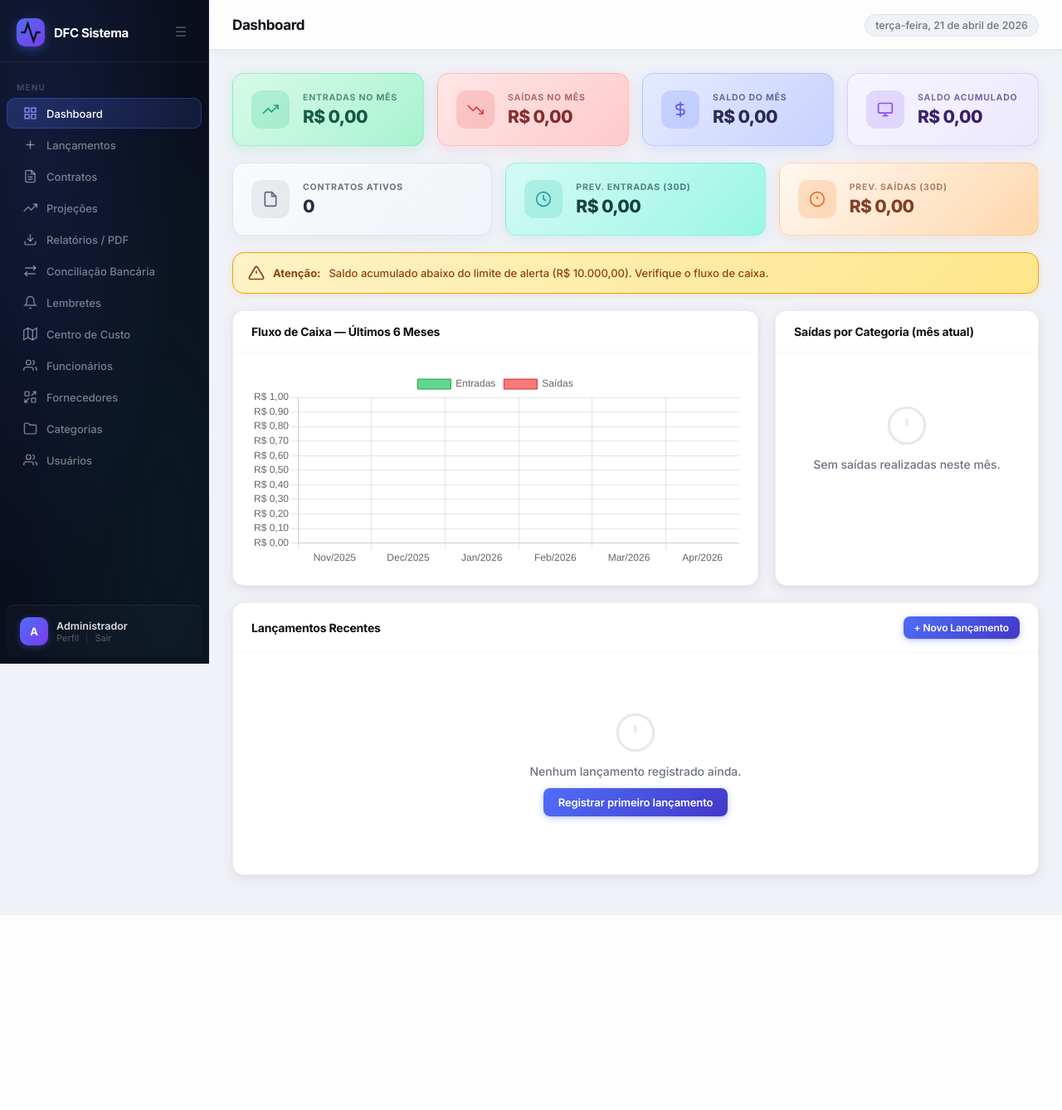
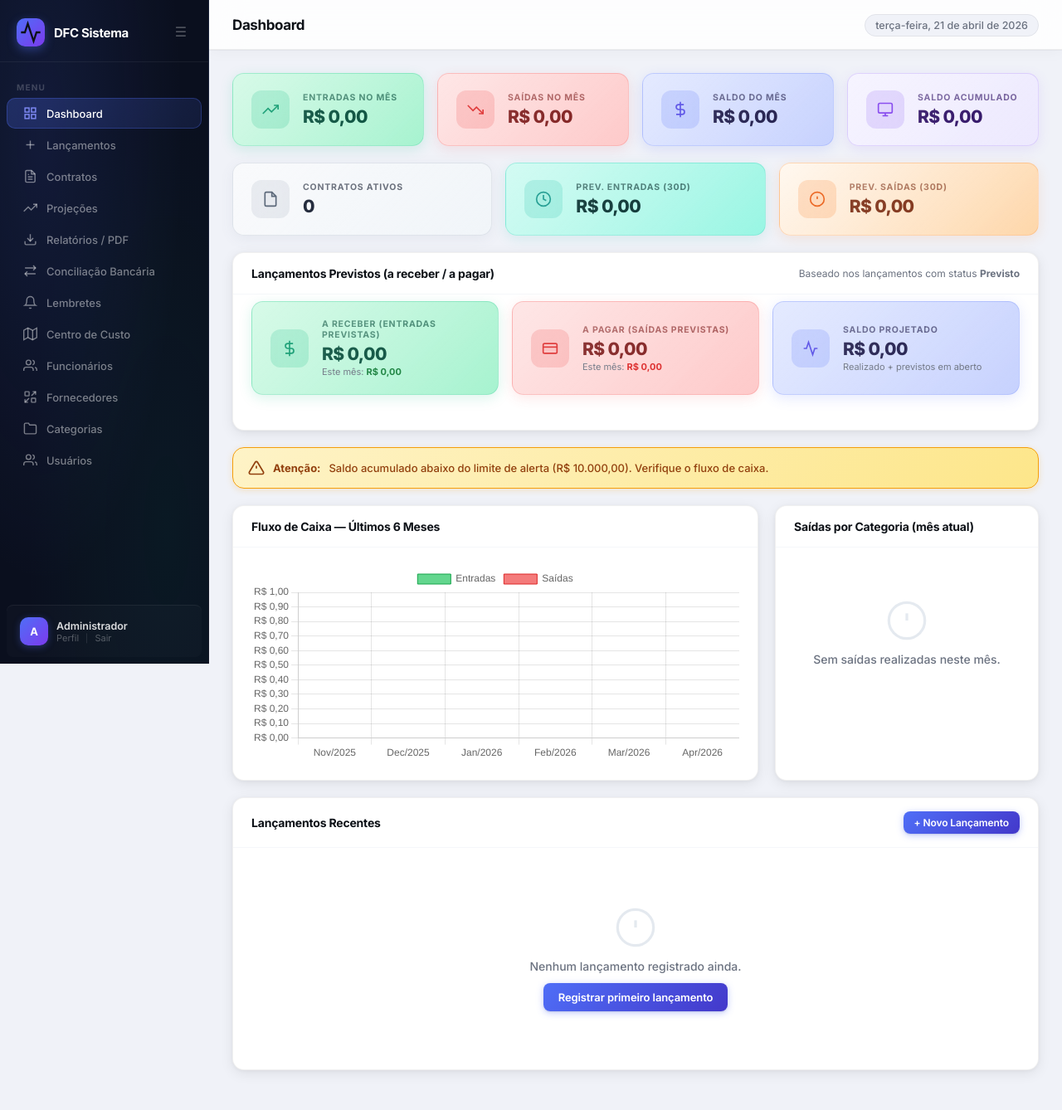
Before and after one commit to Rafinhadev2022/dfc-sistema, a Flask app: page /dashboard in a window 1280 px wide. Shown: the whole page at 83% size. Before the commit the page ends 1103 px from the top, so only its background shows below. Run offline with Flask 3, Linux system fonts and the light colour scheme; a user stored in the database is signed in; data comes from the database, SQL or seed files in the repository; data that the repository does not hold is empty.

Commit message:
Adiciona cards de lançamentos previstos no dashboard
Nova seção "Lançamentos Previstos (a receber / a pagar)" com
três cards baseados nos Transaction com status='previsto':
- A RECEBER: soma total de entradas previstas + destaque do mês
- A PAGAR: soma total de saídas previstas + destaque do mês
- SALDO PROJETADO: realizado acumulado + entradas previstas -
  saídas previstas (azul se positivo, laranja se negativo)

Cada card com link direto para a lista filtrada de lançamentos
previstos correspondente, aparecendo apenas quando há valor.

Co-Authored-By: Claude Opus 4.7 <noreply@anthropic.com>

```diff
--- a/app.py
+++ b/app.py
@@ -281,6 +281,32 @@ def dashboard():
         Projection.date <= fim_30
     ).scalar() or 0
 
+    # Lançamentos PREVISTOS (status='previsto') — a receber / a pagar
+    lanc_prev_entradas = db.session.query(func.sum(Transaction.value)).filter(
+        Transaction.type == 'entrada',
+        Transaction.status == 'previsto'
+    ).scalar() or 0
+    lanc_prev_saidas = db.session.query(func.sum(Transaction.value)).filter(
+        Transaction.type == 'saida',
+        Transaction.status == 'previsto'
+    ).scalar() or 0
+    # Saldo projetado = realizado acumulado + previstos em aberto
+    saldo_projetado = float(saldo_total) + float(lanc_prev_entradas) - float(lanc_prev_saidas)
+
+    # Lançamentos previstos do mês atual (para contexto visual)
+    lanc_prev_ent_mes = db.session.query(func.sum(Transaction.value)).filter(
+        Transaction.type == 'entrada',
+        Transaction.status == 'previsto',
+        Transaction.date >= inicio_mes,
+        Transaction.date <= fim_mes
+    ).scalar() or 0
+    lanc_prev_sai_mes = db.session.query(func.sum(Transaction.value)).filter(
+        Transaction.type == 'saida',
+        Transaction.status == 'previsto',
+        Transaction.date >= inicio_mes,
+        Transaction.date <= fim_mes
+    ).scalar() or 0
+
     # Gráfico pizza - saídas por categoria no mês
     pizza_saidas = db.session.query(
         Category.name, func.sum(Transaction.value).label('total')
@@ -325,6 +351,9 @@ def dashboard():
         lancamentos_recentes=lancamentos_recentes,
         contratos_ativos=contratos_ativos,
         prev_entradas=prev_entradas, prev_saidas=prev_saidas,
+        lanc_prev_entradas=lanc_prev_entradas, lanc_prev_saidas=lanc_prev_saidas,
+        lanc_prev_ent_mes=lanc_prev_ent_mes, lanc_prev_sai_mes=lanc_prev_sai_mes,
+        saldo_projetado=saldo_projetado,
         pizza_labels=json.dumps(pizza_labels),
         pizza_values=json.dumps(pizza_values),
         alerta_saldo=alerta_saldo,
--- a/templates/dashboard.html
+++ b/templates/dashboard.html
@@ -74,6 +74,85 @@
       <span class="card-label">Prev. Saídas (30d)</span>
       <span class="card-value">{{ "R$ {:,.2f}".format(prev_saidas).replace(",","X").replace(".",",").replace("X",".") }}</span>
     </div>
+  </div>
+</div>
+
+<!-- Lançamentos previstos (status='previsto') -->
+<div class="panel" style="margin-top:14px">
+  <div class="panel-header">
+    <h2 class="panel-title">Lançamentos Previstos (a receber / a pagar)</h2>
+    <span style="font-size:12px;color:var(--text-muted)">
+      Baseado nos lançamentos com status <strong>Previsto</strong>
+    </span>
+  </div>
+  <div class="panel-body" style="padding-top:8px">
+    <div class="cards-grid cards-grid-3">
+      <!-- Entradas previstas -->
+      <div class="card card-green">
+        <div class="card-icon">
+          <svg viewBox="0 0 24 24" fill="none" stroke="currentColor" stroke-width="2">
+            <path d="M12 1v22"></path><path d="M17 5H9.5a3.5 3.5 0 0 0 0 7h5a3.5 3.5 0 0 1 0 7H6"></path>
+          </svg>
+        </div>
+        <div class="card-content">
+          <span class="card-label">A RECEBER (entradas previstas)</span>
+          <span class="card-value">{{ "R$ {:,.2f}".format(lanc_prev_entradas).replace(",","X").replace(".",",").replace("X",".") }}</span>
+          <span style="font-size:11px;color:var(--text-muted);margin-top:2px">
+            Este mês: <strong style="color:#16803c">
+              {{ "R$ {:,.2f}".format(lanc_prev_ent_mes).replace(",","X").replace(".",",").replace("X",".") }}
+            </strong>
+          </span>
+        </div>
+      </div>
+
+      <!-- Saídas previstas -->
+      <div class="card card-red">
+        <div class="card-icon">
+          <svg viewBox="0 0 24 24" fill="none" stroke="currentColor" stroke-width="2">
+            <rect x="2" y="5" width="20" height="14" rx="2"></rect>
+            <line x1="2" y1="10" x2="22" y2="10"></line>
+          </svg>
+        </div>
+        <div class="card-content">
+          <span class="card-label">A PAGAR (saídas previstas)</span>
+          <span class="card-value">{{ "R$ {:,.2f}".format(lanc_prev_saidas).replace(",","X").replace(".",",").replace("X",".") }}</span>
+          <span style="font-size:11px;color:var(--text-muted);margin-top:2px">
+            Este mês: <strong style="color:#dc2626">
+              {{ "R$ {:,.2f}".format(lanc_prev_sai_mes).replace(",","X").replace(".",",").replace("X",".") }}
+            </strong>
+          </span>
+        </div>
+      </div>
+
+      <!-- Saldo projetado -->
+      <div class="card {% if saldo_projetado >= 0 %}card-blue{% else %}card-orange{% endif %}">
+        <div class="card-icon">
+          <svg viewBox="0 0 24 24" fill="none" stroke="currentColor" stroke-width="2">
+            <polyline points="22 12 18 12 15 21 9 3 6 12 2 12"></polyline>
+          </svg>
+        </div>
+        <div class="card-content">
+          <span class="card-label">SALDO PROJETADO</span>
+          <span class="card-value">{{ "R$ {:,.2f}".format(saldo_projetado).replace(",","X").replace(".",",").replace("X",".") }}</span>
+          <span style="font-size:11px;color:var(--text-muted);margin-top:2px">
+            Realizado + previstos em aberto
+          </span>
+        </div>
+      </div>
+    </div>
+
+    {% if lanc_prev_entradas > 0 or lanc_prev_saidas > 0 %}
+    <div style="margin-top:10px;display:flex;gap:8px;flex-wrap:wrap">
+      <a href="{{ url_for('lancamentos', status='previsto', tipo='entrada') }}"
+         class="btn btn-outline btn-xs" style="color:#16803c;border-color:#16803c">
+        Ver entradas previstas →
+      </a>
+      <a href="{{ url_for('lancamentos', status='previsto', tipo='saida') }}"
+         class="btn btn-outline btn-xs" style="color:#dc2626;border-color:#dc2626">
+        Ver saídas previstas →
+      </a>
+    </div>
+    {% endif %}
   </div>
 </div>
 
```
